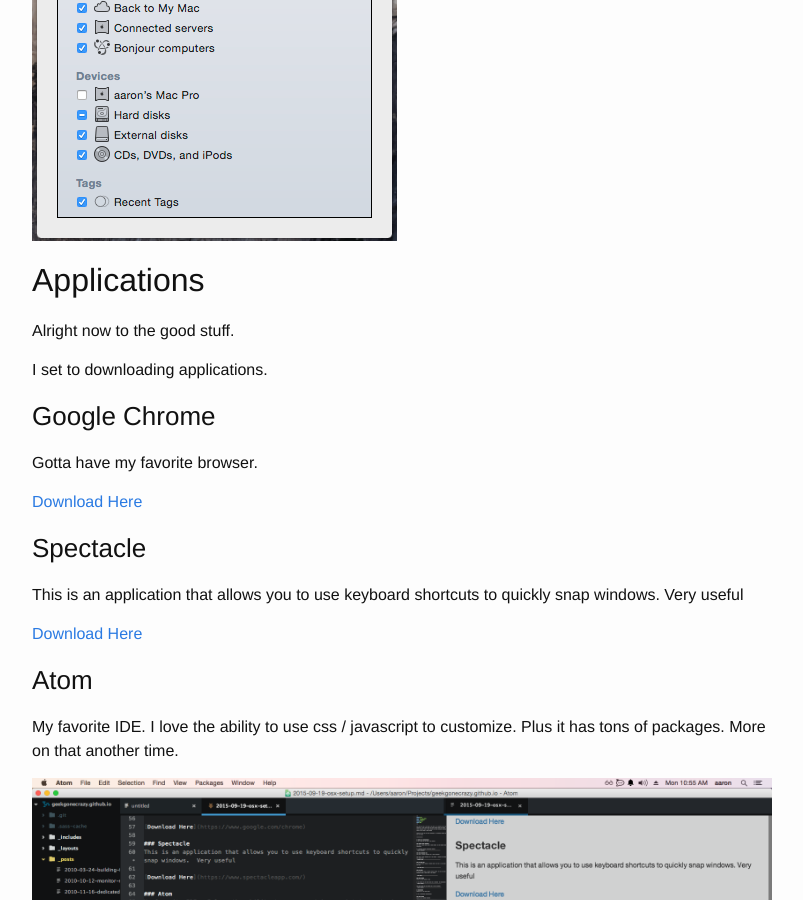
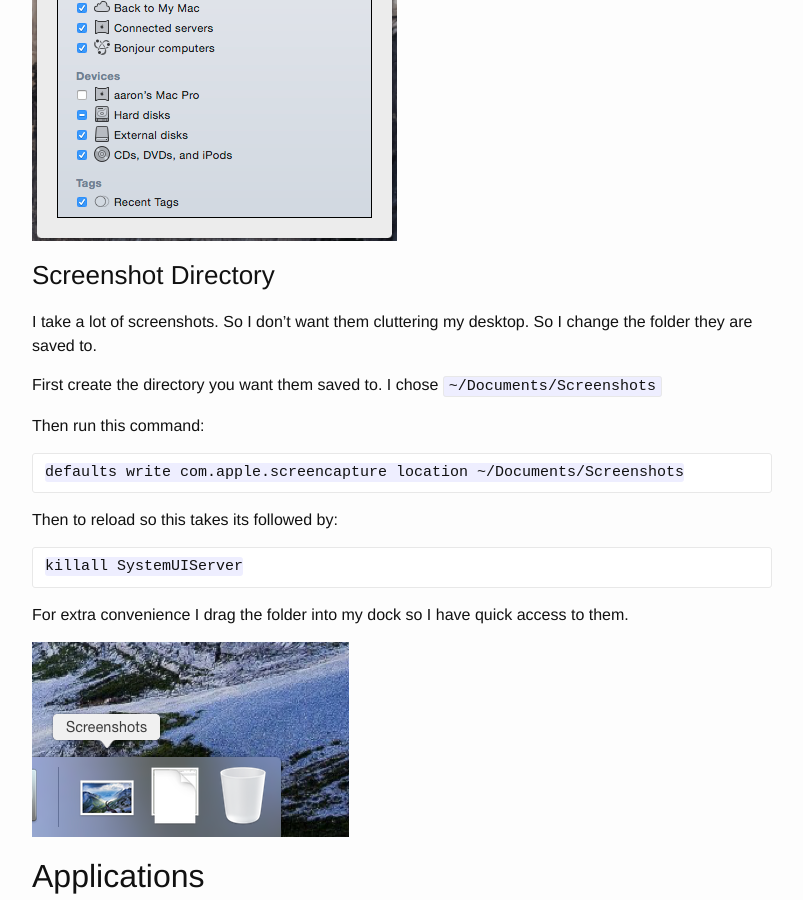
Before and after one commit to geekgonecrazy/geekgonecrazy.github.io, a Jekyll site: the page built from _posts/2015-09-19-osx-setup.md, in a window 1280 px wide and 900 px high, scrolled down 3360 px. Shown: the whole window, without its empty margins (238-1041 px from the left). Built offline with Jekyll 4.4.1, drawn with Linux system fonts in a browser that asks for light colours; emoji names are drawn with the system emoji font; comment, search, counter and statistics services are not loaded.

Commit message:
Added screenshots to dock on OSX setup post

````diff
--- a/_posts/2015-09-19-osx-setup.md
+++ b/_posts/2015-09-19-osx-setup.md
@@ -45,6 +45,27 @@
 
 Also like being able to quickly get to my home folder.
 ![Finder Sidebar](/images/2015-09-19/finder-sidebar.png)
+
+### Screenshot Directory
+I take a lot of screenshots.  So I don't want them cluttering my desktop.  So I change the folder they are saved to.
+
+First create the directory you want them saved to.  I chose `~/Documents/Screenshots`
+
+Then run this command:
+
+```
+defaults write com.apple.screencapture location ~/Documents/Screenshots
+```
+
+Then to reload so this takes its followed by:
+
+```
+killall SystemUIServer
+```
+
+For extra convenience I drag the folder into my dock so I have quick access to them.
+
+![Screenshots in dock](/images/2015-09-19/Screenshots-dock.png)
 
 ## Applications
 Alright now to the good stuff.
````
Also changed, not shown: images/2015-09-19/Screenshots-dock.png (added), 1 other file.
